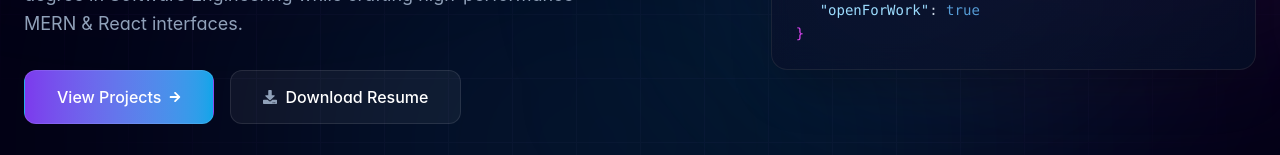
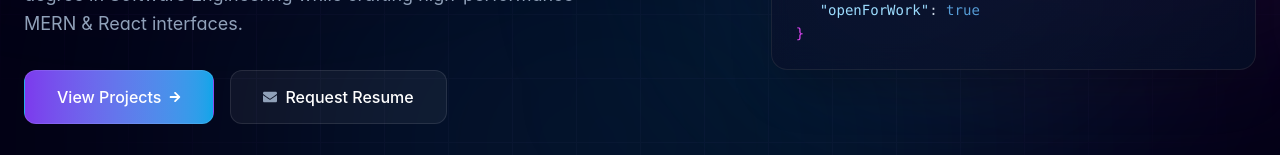
Before and after one commit to Mustafazahoor975/Portfolio_React.js, a React (Vite) app in the folder project/: page / in a window 1280 px wide. Shown: the part 498-653 px from the top of the page. Built offline with nearby package versions, Linux system fonts and the light colour scheme.

Commit message:
Replace missing resume download with an email request link

```diff
--- a/project/src/pages/Home.tsx
+++ b/project/src/pages/Home.tsx
@@ -1,7 +1,7 @@
 import React, { useState, useEffect } from 'react';
 import { Link } from 'react-router-dom';
 import { motion } from 'framer-motion';
-import { FaGithub, FaLinkedin, FaDownload, FaArrowRight } from 'react-icons/fa';
+import { FaGithub, FaLinkedin, FaEnvelope, FaArrowRight } from 'react-icons/fa';
 
 // Custom lightweight Typewriter component for maximum speed & control
 const Typewriter: React.FC<{ words: string[] }> = ({ words }) => {
@@ -128,12 +128,11 @@ const Home: React.FC = () => {
             </Link>
 
             <a
-              href="/resume.pdf"
-              download
+              href="mailto:mustafa.zahoor222@gmail.com?subject=Resume%20request"
               className="px-8 py-3.5 bg-white/5 hover:bg-white/10 border border-white/10 hover:border-white/20 text-white font-medium rounded-xl hover:scale-105 active:scale-95 transition-all duration-300 flex items-center gap-2"
             >
-              <FaDownload className="text-sm text-slate-400" />
-              Download Resume
+              <FaEnvelope className="text-sm text-slate-400" />
+              Request Resume
             </a>
           </div>
 
```
